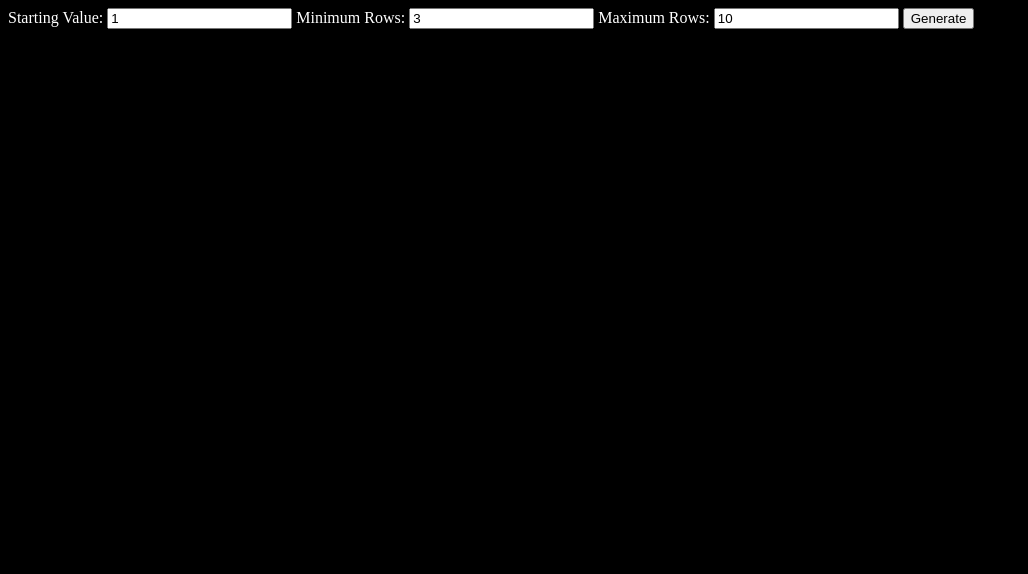
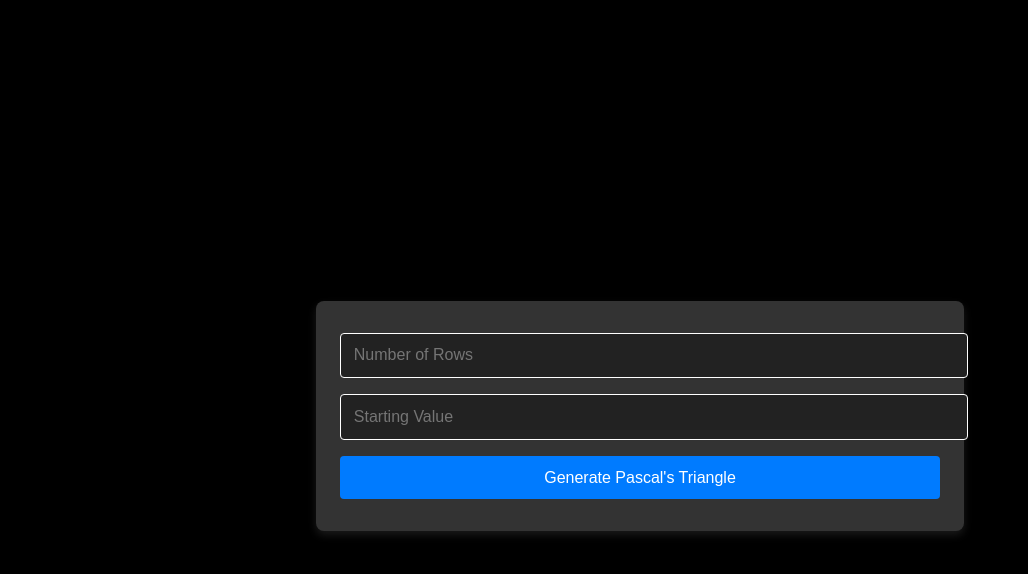
Before and after one commit to rightside124/Pascal-s-Triangle, a plain HTML site: page index.html in a window 1280 px wide. Shown: the whole page, without its empty margins (0-1028 px from the left). Drawn offline with Linux system fonts and the light colour scheme.

Commit message:
LARGE EDIT hopefully it works

```diff
--- a/index.html
+++ b/index.html
@@ -1,18 +1,93 @@
 <!DOCTYPE html>
-<html>
+<html lang="en">
 <head>
-  <title>Pascal's Triangle</title>
-  <link rel="stylesheet" href="style.css">
+<meta name="viewport" content="width=device-width, initial-scale=1.0">
+<title>Pascal's Triangle</title>
+<style>
+  /* Dark theme for the page */
+  body {
+    font-family: Arial, sans-serif;
+    display: flex;
+    justify-content: center;
+    align-items: center;
+    min-height: 100vh;
+    margin: 0;
+    padding: 1em;
+    background-color: black;
+    color: white;
+  }
+
+  /* Container Styling */
+  .container {
+    max-width: 600px;
+    width: 100%;
+    padding: 1.5em;
+    background: #333;
+    border-radius: 8px;
+    box-shadow: 0px 4px 8px rgba(255, 255, 255, 0.1);
+  }
+
+  /* Input and Button Styling */
+  input, button {
+    width: 100%;
+    padding: 0.8em;
+    margin: 0.5em 0;
+    font-size: 1em;
+    border: 1px solid white;
+    border-radius: 4px;
+    background: #222;
+    color: white;
+  }
+
+  /* Button Hover Effect */
+  button {
+    background-color: #007bff;
+    color: white;
+    cursor: pointer;
+    border: none;
+  }
+
+  button:hover {
+    background-color: #0056b3;
+  }
+
+  /* Table Styling */
+  table {
+    border-collapse: collapse;
+    margin: 20px auto;
+    width: 100%;
+    color: white;
+    border: 1px solid white;
+  }
+
+  td {
+    border: 1px solid white;
+    padding: 5px;
+    text-align: center;
+  }
+
+  /* Responsive Adjustments */
+  @media (max-width: 600px) {
+    .container {
+      padding: 1em;
+    }
+    input, button {
+      font-size: 1em;
+    }
+  }
+</style>
 </head>
 <body>
-  <label for="startValue">Starting Value:</label>
-  <input type="number" id="startValue" value="1">
-  <label for="minRows">Minimum Rows:</label>
-  <input type="number" id="minRows" value="3">
-  <label for="maxRows">Maximum Rows:</label>
-  <input type="number" id="maxRows" value="10">
-  <button onclick="generateTriangle()">Generate</button>
-  <table id="pascalTriangle"></table>
-  <script src="script.js"></script>
+
+<div class="container">
+  <input id="numRows" type="number" placeholder="Number of Rows" />
+  <input id="startValue" type="number" placeholder="Starting Value" />
+  <button id="generateButton">Generate Pascal's Triangle</button>
+  <div id="output"></div>
+</div>
+
+<!-- Link to the external JavaScript file -->
+<script src="script.js"></script>
+
 </body>
 </html>
```
